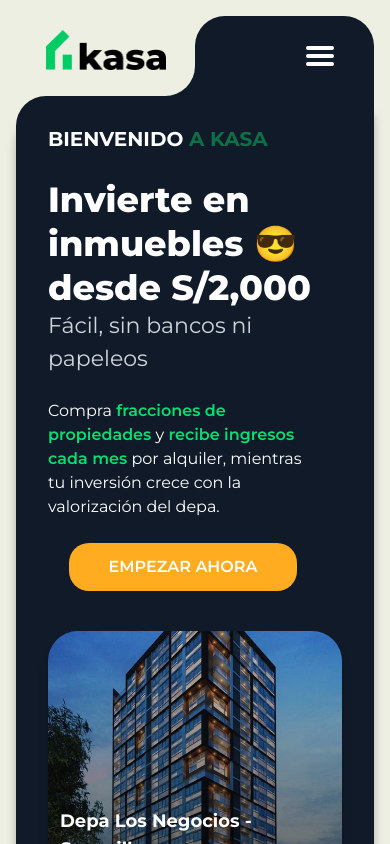
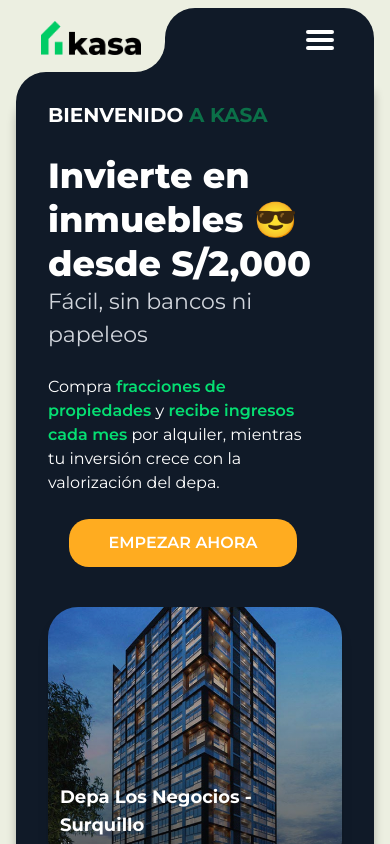
Before and after one commit to vbuselli/kasa-front-launch, a Next.js app: page / in a window 390 px wide. Shown: the top 844 px of the page. Built offline with nearby package versions, Linux system fonts and the light colour scheme; no server answers.

Commit message:
font sizes, and logo size

```diff
--- a/src/app/protected/investments/page.tsx
+++ b/src/app/protected/investments/page.tsx
@@ -43,10 +43,10 @@ export default function InvestmentsPage() {
     <section className="relative py-16 bg-foreground text-white px-16 rounded-tl-[30px] flex-1 flex flex-col">
       <div className="container mx-auto flex-1 flex flex-col">
         <div className="flex flex-col items-center justify-center mb-8 w-full">
-          <h2 className="text-4xl font-bold">
+          <h2 className="text-4xl font-bold text-xl md:text-4xl">
             PROYECTOS PARA <span className="text-green-400">INVERTIR</span>
           </h2>
-          <p className="text-gray-300 text-xl">
+          <p className="text-gray-300 text-xl text-base md:text-xl">
             DESCUBRE TODAS LAS OPORTUNIDADES DE INVERSIÓN
           </p>
         </div>
--- a/src/components/Navbar.tsx
+++ b/src/components/Navbar.tsx
@@ -25,10 +25,10 @@ export default function Navbar() {
   });
 
   return (
-    <header className="relative h-20 lg:h-24 mt-4 lg:mt-7">
-      <div className="absolute w-6/12 sm:w-4/12 lg:w-3/12 h-full bg-foreground" />
+    <header className="relative h-16 sm:h-20 lg:h-24 mt-2 sm:mt-4 lg:mt-7">
+      <div className="absolute w-5/12 sm:w-4/12 lg:w-3/12 h-full bg-foreground" />
 
-      <div className="relative z-10 h-full flex justify-center items-center pb-3 lg:pb-5 w-6/12 sm:w-4/12 lg:w-3/12 rounded-br-[30px] bg-background">
+      <div className="relative z-10 h-full flex justify-center items-center pb-1 sm:pb-3 lg:pb-5 w-5/12 sm:w-4/12 lg:w-3/12 rounded-br-[30px] bg-background">
         <Link href="/">
           <div className="flex items-center lg:w-full">
             <Image
@@ -37,7 +37,7 @@ export default function Navbar() {
               width={180}
               height={53}
               sizes="(max-width: 640px) 100px, (max-width: 1024px) 140px, 180px"
-              className="w-[120px] sm:w-[140px] lg:w-[180px] h-auto"
+              className="w-[100px] sm:w-[140px] lg:w-[180px] h-auto"
               priority
             />
           </div>
@@ -126,7 +126,7 @@ export default function Navbar() {
         className="
           absolute top-0 right-0
           h-full
-          w-6/12
+          w-7/12
           sm:w-8/12
           lg:w-9/12
           bg-foreground
@@ -165,7 +165,7 @@ export default function Navbar() {
                 href="https://intercom.help/inviertekasa/es/"
                 target="_blank"
                 rel="noopener noreferrer">
-                  Blog
+                Blog
               </Link>
             </li>
             <li>
```
